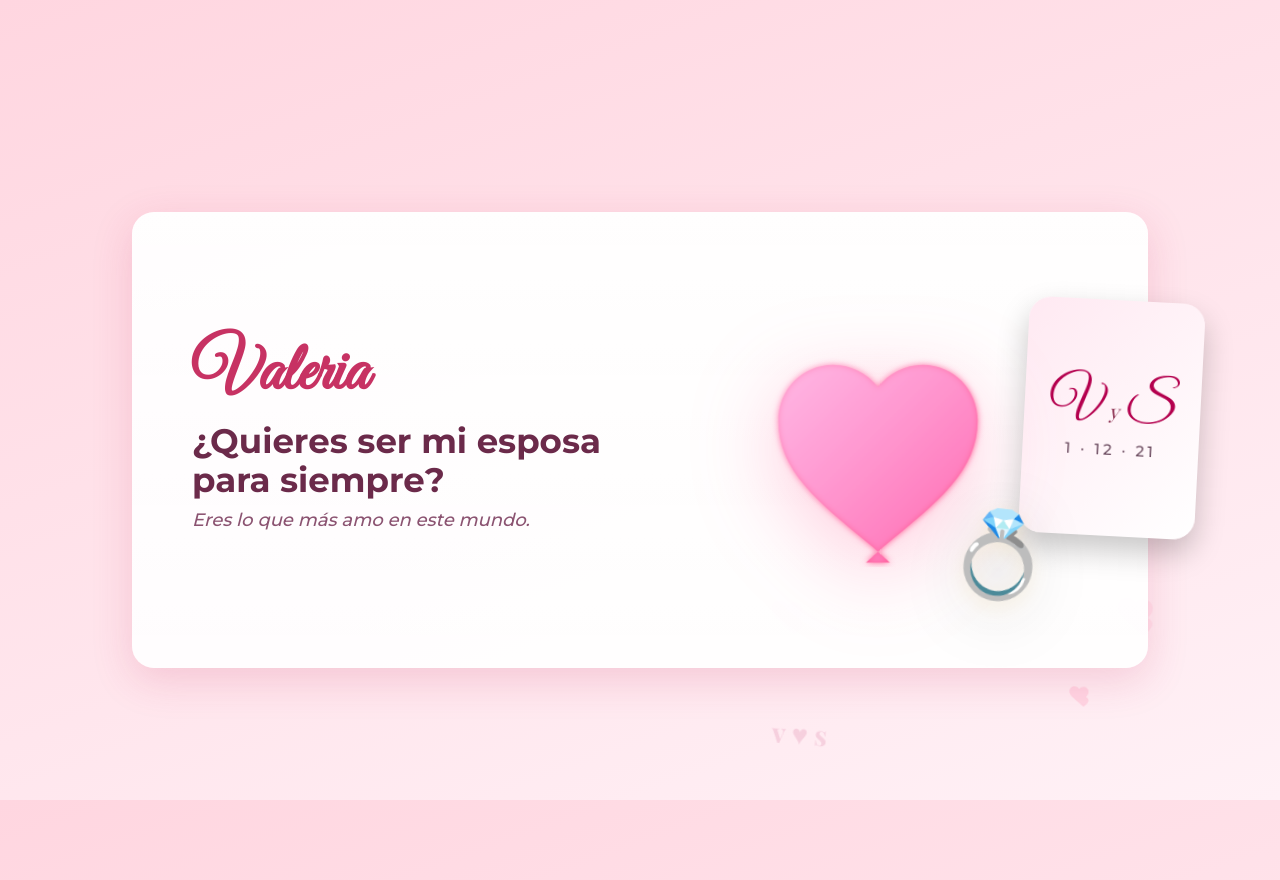
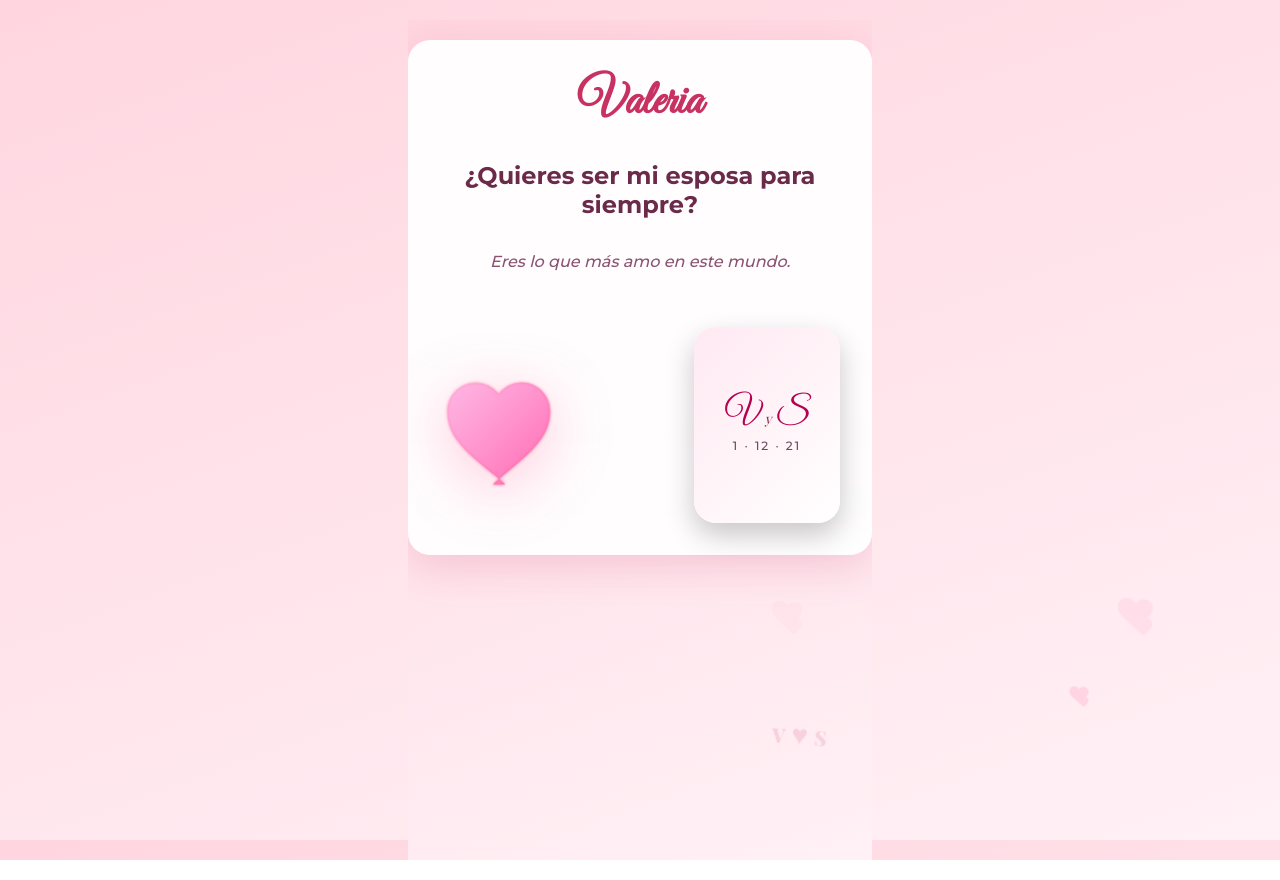
Before and after one commit to samuelhernan76-hash/011221, a plain HTML site: page index.html in a window 1280 px wide. Drawn offline with nearby package versions, Linux system fonts and the light colour scheme.

Commit message:
Update index.html

```diff
--- a/index.html
+++ b/index.html
@@ -10,54 +10,151 @@
       --bg1:#ffd6e0; --bg2:#fff1f6; --accent:#ff4d88; --accent-dark:#c73263; --gold:#f7d28a;
       --shadow: 0 12px 40px rgba(200,50,100,0.18);
     }
-    html,body{height:100%;margin:0;font-family:Montserrat,system-ui,-apple-system,Segoe UI,Roboto,"Helvetica Neue",Arial;}
-    body{background: linear-gradient(160deg,var(--bg1),var(--bg2));overflow:hidden;display:flex;align-items:center;justify-content:center;padding:40px}
 
-    /* card */
-    .card{position:relative;z-index:2;width:min(920px,95%);max-width:1100px;padding:48px;border-radius:22px;background:linear-gradient(180deg, rgba(255,255,255,.95), rgba(255,255,255,.92));box-shadow:var(--shadow);display:grid;grid-template-columns:1fr 420px;gap:28px;align-items:center}
-    @media (max-width:880px){.card{grid-template-columns:1fr}}
+    html,body{
+      height:100%;
+      margin:0;
+      font-family:Montserrat,system-ui,-apple-system,Segoe UI,Roboto,"Helvetica Neue",Arial;
+      background: linear-gradient(160deg,var(--bg1),var(--bg2));
+      overflow-x:hidden;
+      display:flex;
+      justify-content:center;
+      align-items:flex-start;
+      padding:20px 0;
+    }
 
-    .left{padding:8px 12px}
-    .greeting{font-family:'Great Vibes', cursive;font-size:68px;color:var(--accent-dark);margin:0 0 6px}
-    @media (max-width:500px){.greeting{font-size:44px}}
-    .proposal{font-size:34px;color:#6b2a4a;margin:0;line-height:1.12;font-weight:600}
-    @media (max-width:500px){.proposal{font-size:22px}}
-    .love-line{color:#8b5371;font-size:18px;margin-top:10px;font-style:italic}
+    /* Card */
+    .card{
+      position:relative;
+      z-index:2;
+      width:90%;
+      max-width:400px;
+      padding:32px;
+      border-radius:22px;
+      background:linear-gradient(180deg, rgba(255,255,255,.95), rgba(255,255,255,.92));
+      box-shadow:var(--shadow);
+      display:flex;
+      flex-direction:column;
+      align-items:center;
+      gap:24px;
+      text-align:center;
+    }
 
-    /* right area */
-    .right{display:flex;align-items:center;justify-content:center}
-    .heart-wrap{position:relative;width:360px;height:360px;display:flex;align-items:center;justify-content:center;z-index:4}
-    .heart-svg{width:260px;height:240px;filter:drop-shadow(0 18px 40px rgba(255,77,136,.28));animation:pulse 3.2s ease-in-out infinite;position:relative;z-index:5}
+    /* Left content */
+    .greeting{
+      font-family:'Great Vibes', cursive;
+      font-size:48px;
+      color:var(--accent-dark);
+      margin:0 0 6px;
+    }
+    .proposal{
+      font-size:24px;
+      color:#6b2a4a;
+      margin:0;
+      font-weight:600;
+      line-height:1.2;
+    }
+    .love-line{
+      color:#8b5371;
+      font-size:16px;
+      font-style:italic;
+      margin-top:8px;
+    }
 
-    .ring-emoji{position:absolute;right:18px;bottom:24px;font-size:84px;line-height:1;filter:drop-shadow(0 12px 28px rgba(0,0,0,0.18));transform:rotate(8deg);will-change:transform,opacity;animation:ringFloat 4.5s ease-in-out infinite;text-shadow: 0 6px 18px rgba(255,215,130,0.18);z-index:7}
-    @keyframes ringFloat{0%{transform:translateY(0) rotate(6deg)}50%{transform:translateY(-6px) rotate(10deg)}100%{transform:translateY(0) rotate(6deg)}}
-    @keyframes pulse{0%,100%{transform:scale(1)}50%{transform:scale(1.06)}}
+    /* Heart + VS */
+    .heart-wrap{
+      position:relative;
+      width:100%;
+      display:flex;
+      justify-content:space-between; /* separa corazón y VS */
+      align-items:center;
+      margin-top:16px;
+    }
 
-    .photo-wrap.initials{position:absolute;right:-130px;top:40px;width:160px;height:220px;border-radius:22px;display:flex;flex-direction:column;align-items:center;justify-content:center;box-shadow:0 14px 30px rgba(0,0,0,0.22);transform:rotate(3deg);background:linear-gradient(135deg,#ffe9f2,#fff);z-index:3;padding:8px;animation:initialFloat 5s ease-in-out infinite}
-    @keyframes initialFloat{0%{transform:translateY(0) rotate(3deg)}50%{transform:translateY(-6px) rotate(4deg)}100%{transform:translateY(0) rotate(3deg)}}
-    .photo-wrap.initials .vs{display:flex;align-items:center;gap:6px}
-    .photo-wrap.initials .V,.photo-wrap.initials .S{font-family:'Great Vibes',cursive;font-size:54px;color:#b4004e;line-height:1}
-    .photo-wrap.initials .y{font-family:'Playfair Display',serif;font-size:20px;color:#8b2e4f;font-style:italic;align-self:flex-end;margin-bottom:8px}
-    .photo-wrap.initials .date{margin-top:8px;font-size:15px;letter-spacing:3px;color:#6b4b5f}
+    .heart-svg{
+      width:130px; /* más grande */
+      height:130px;
+      filter:drop-shadow(0 12px 28px rgba(255,77,136,.28));
+      animation:pulseMove 3s ease-in-out infinite; /* más movimiento */
+      z-index:5;
+      flex-shrink:0;
+    }
 
+    @keyframes pulseMove{
+      0%{transform:translateY(0) scale(1) rotate(0deg);}
+      25%{transform:translateY(-4px) scale(1.08) rotate(-2deg);}
+      50%{transform:translateY(-2px) scale(1.12) rotate(2deg);}
+      75%{transform:translateY(-4px) scale(1.08) rotate(-1deg);}
+      100%{transform:translateY(0) scale(1) rotate(0deg);}
+    }
+
+    .photo-wrap.initials{
+      width:130px;
+      height:180px;
+      border-radius:22px;
+      display:flex;
+      flex-direction:column;
+      align-items:center;
+      justify-content:center;
+      box-shadow:0 12px 28px rgba(0,0,0,0.22);
+      background:linear-gradient(135deg,#ffe9f2,#fff);
+      padding:8px;
+      animation:floatVS 5s ease-in-out infinite; /* más movimiento */
+      flex-shrink:0;
+    }
+
+    @keyframes floatVS{
+      0%{transform:translateY(0);}
+      25%{transform:translateY(-6px);}
+      50%{transform:translateY(-3px);}
+      75%{transform:translateY(-6px);}
+      100%{transform:translateY(0);}
+    }
+
+    .photo-wrap.initials .vs{display:flex;align-items:center;gap:4px}
+    .photo-wrap.initials .V,.photo-wrap.initials .S{
+      font-family:'Great Vibes',cursive;
+      font-size:36px;
+      color:#b4004e;
+      line-height:1;
+    }
+    .photo-wrap.initials .y{
+      font-family:'Playfair Display',serif;
+      font-size:14px;
+      color:#8b2e4f;
+      font-style:italic;
+      align-self:flex-end;
+      margin-bottom:4px;
+    }
+    .photo-wrap.initials .date{
+      margin-top:6px;
+      font-size:12px;
+      letter-spacing:2px;
+      color:#6b4b5f;
+    }
+
+    /* Floating hearts */
     .hearts{position:fixed;inset:0;z-index:1;pointer-events:none;overflow:hidden}
     .fheart{position:absolute;will-change:transform,opacity;transform-origin:center;opacity:0;animation:floatUp linear infinite}
     .vstoken{position:absolute;will-change:transform,opacity;font-family:'Playfair Display',serif;font-weight:700;color:rgba(180,0,78,0.95);opacity:0;animation:floatUp var(--dur,14s) linear infinite;text-shadow:0 6px 18px rgba(255,255,255,0.08)}
-    @keyframes floatUp{0%{transform:translateY(120vh) scale(.6) rotate(-10deg);opacity:0}10%{opacity:.95}100%{transform:translateY(-30vh) scale(1.15) rotate(6deg);opacity:0}}
+    @keyframes floatUp{
+      0%{transform:translateY(120vh) scale(.6) rotate(-10deg);opacity:0}
+      10%{opacity:.95}
+      100%{transform:translateY(-30vh) scale(1.15) rotate(6deg);opacity:0}
+    }
+
   </style>
 </head>
 <body>
   <div class="hearts" id="hearts"></div>
 
   <div class="card" role="main">
-    <div class="left">
     <h1 class="greeting">Valeria</h1>
     <p class="proposal">¿Quieres ser mi esposa <strong>para siempre</strong>?</p>
     <p class="love-line">Eres lo que más amo en este mundo.</p>
-    </div>
 
-    <div class="right" aria-hidden="true">
-      <div class="heart-wrap">
+    <div class="heart-wrap" aria-hidden="true">
+      <!-- Corazón a la izquierda -->
       <svg class="heart-svg" viewBox="0 0 512 472" xmlns="http://www.w3.org/2000/svg" aria-hidden="true">
         <defs>
           <linearGradient id="grad" x1="0" y1="0" x2="1" y2="1">
@@ -72,13 +169,10 @@
         <path d="M256 464s-16-14.4-32-28.8C120 350.4 48 292.8 48 200 48 142.4 92.8 96 150.4 96c32 0 64 16 83.2 41.6C252.8 112 284.8 96 316.8 96 374.4 96 419.2 142.4 419.2 200c0 92.8-72 150.4-176 235.2-16 14.4-32 28.8-32 28.8z" fill="url(#grad)" filter="url(#softGlow)"/>
       </svg>
 
-        <div class="ring-emoji" aria-hidden="true">💍</div>
-
+      <!-- VS a la derecha -->
       <div class="photo-wrap initials" aria-hidden="true">
         <div class="vs"><span class="V">V</span><span class="y">y</span><span class="S">S</span></div>
         <div class="date">1 · 12 · 21</div>
-        </div>
-
       </div>
     </div>
   </div>
```
Lines whose indentation alone changed are shown as unchanged.
